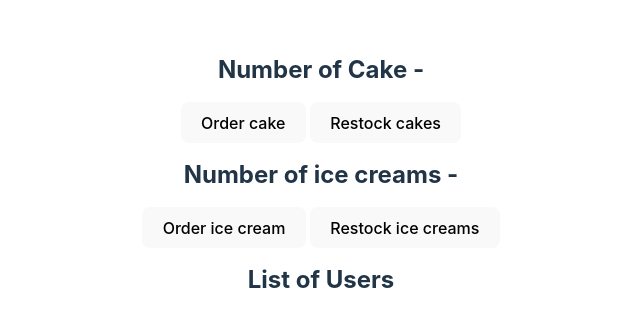
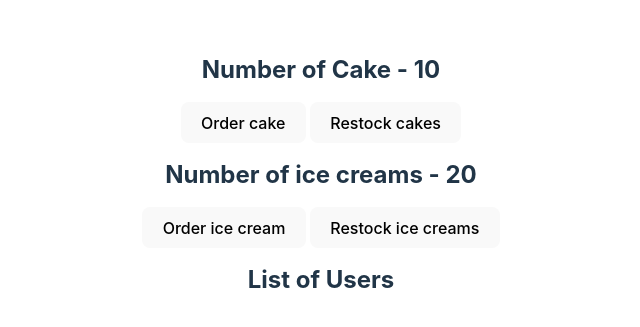
Before and after one commit to thethmuenaing/redux-toolkit, a React (Vite) app in the folder react-rtk-demo/: page / in a window 1280 px wide. Shown: the part 225-552 px from the top of the page, without its empty margins (319-959 px from the left). Built offline with nearby package versions, Linux system fonts and the light colour scheme.

Commit message:
import Provider and useSelector from the react-redux

```diff
--- a/react-rtk-demo/src/features/cake/CakeView.jsx
+++ b/react-rtk-demo/src/features/cake/CakeView.jsx
@@ -1,9 +1,11 @@
 import React from "react";
+import { useSelector } from "react-redux";
 
 const CakeView = () => {
+	const numOfCakes = useSelector((state) => state.cake.numOfCakes);
 	return (
 		<div>
-			<h2>Number of Cake - </h2>
+			<h2>Number of Cake - {numOfCakes}</h2>
 			<button>Order cake</button>
 			<span> </span>
 			<button>Restock cakes</button>
--- a/react-rtk-demo/src/features/cake/cakeSlice.js
+++ b/react-rtk-demo/src/features/cake/cakeSlice.js
@@ -18,4 +18,4 @@ const cakeSlice = createSlice({
 });
 
 export default cakeSlice.reducer;
-export const { orderde, restocked } = cakeSlice.actions;
+export const { ordered, restocked } = cakeSlice.actions;
--- a/react-rtk-demo/src/features/icecream/IceCreamView.jsx
+++ b/react-rtk-demo/src/features/icecream/IceCreamView.jsx
@@ -1,9 +1,11 @@
 import React from "react";
+import { useSelector } from "react-redux";
 
 const IceCreamView = () => {
+	const numOfIcecreams = useSelector((state) => state.icecream.numOfIcecreams);
 	return (
 		<div>
-			<h2>Number of ice creams - </h2>
+			<h2>Number of ice creams - {numOfIcecreams}</h2>
 			<button>Order ice cream</button>
 			<span> </span>
 			<button>Restock ice creams</button>
--- a/react-rtk-demo/src/main.jsx
+++ b/react-rtk-demo/src/main.jsx
@@ -1,10 +1,14 @@
-import React from 'react'
-import ReactDOM from 'react-dom/client'
-import App from './App'
-import './index.css'
+import React from "react";
+import ReactDOM from "react-dom/client";
+import { Provider } from "react-redux";
+import store from "./app/store";
+import App from "./App";
+import "./index.css";
 
-ReactDOM.createRoot(document.getElementById('root')).render(
-  <React.StrictMode>
-    <App />
-  </React.StrictMode>
-)
+ReactDOM.createRoot(document.getElementById("root")).render(
+	<React.StrictMode>
+		<Provider store={store}>
+			<App />
+		</Provider>
+	</React.StrictMode>
+);
```
